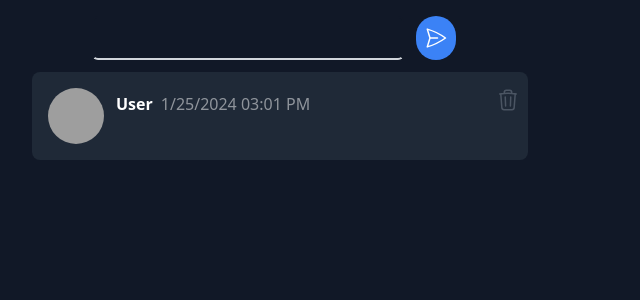
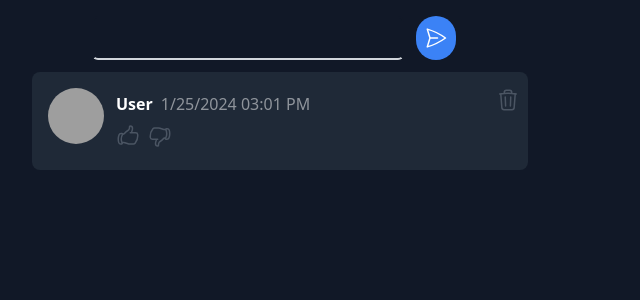
Before and after one commit to TimAlbanUrl/ChatV1, a Vue app: page / in a window 1280 px wide. Both pictures are taken after a click on the button 436 px from the left and 38 px from the top of the page. Shown: the top 300 px of the page, without its empty margins (0-640 px from the left). Built offline with nearby package versions, Linux system fonts and the light colour scheme; grey boxes are pictures that could not be loaded.

Commit message:
build: like/dislike front end

```diff
--- a/src/components/MessageComponent.vue
+++ b/src/components/MessageComponent.vue
@@ -56,6 +56,16 @@
                     <p class="mx-1">
                         {{ message.text }}
                     </p>
+                    <button class="stroke-2 text-gray-600 p-1" @click="emit('like', message.id)">
+                        <svg xmlns="http://www.w3.org/2000/svg" fill="none" viewBox="0 0 24 24" stroke-width="1.5" stroke="currentColor" class="w-6 h-6">
+                            <path stroke-linecap="round" stroke-linejoin="round" d="M6.633 10.25c.806 0 1.533-.446 2.031-1.08a9.041 9.041 0 0 1 2.861-2.4c.723-.384 1.35-.956 1.653-1.715a4.498 4.498 0 0 0 .322-1.672V2.75a.75.75 0 0 1 .75-.75 2.25 2.25 0 0 1 2.25 2.25c0 1.152-.26 2.243-.723 3.218-.266.558.107 1.282.725 1.282m0 0h3.126c1.026 0 1.945.694 2.054 1.715.045.422.068.85.068 1.285a11.95 11.95 0 0 1-2.649 7.521c-.388.482-.987.729-1.605.729H13.48c-.483 0-.964-.078-1.423-.23l-3.114-1.04a4.501 4.501 0 0 0-1.423-.23H5.904m10.598-9.75H14.25M5.904 18.5c.083.205.173.405.27.602.197.4-.078.898-.523.898h-.908c-.889 0-1.713-.518-1.972-1.368a12 12 0 0 1-.521-3.507c0-1.553.295-3.036.831-4.398C3.387 9.953 4.167 9.5 5 9.5h1.053c.472 0 .745.556.5.96a8.958 8.958 0 0 0-1.302 4.665c0 1.194.232 2.333.654 3.375Z" />
+                        </svg>
+                    </button>
+                    <button class="stroke-2 text-gray-600 p-1" @click="emit('like', message.id)">
+                        <svg xmlns="http://www.w3.org/2000/svg" fill="none" viewBox="0 0 24 24" stroke-width="1.5" stroke="currentColor" class="w-6 h-6">
+                            <path stroke-linecap="round" stroke-linejoin="round" d="M7.498 15.25H4.372c-1.026 0-1.945-.694-2.054-1.715a12.137 12.137 0 0 1-.068-1.285c0-2.848.992-5.464 2.649-7.521C5.287 4.247 5.886 4 6.504 4h4.016a4.5 4.5 0 0 1 1.423.23l3.114 1.04a4.5 4.5 0 0 0 1.423.23h1.294M7.498 15.25c.618 0 .991.724.725 1.282A7.471 7.471 0 0 0 7.5 19.75 2.25 2.25 0 0 0 9.75 22a.75.75 0 0 0 .75-.75v-.633c0-.573.11-1.14.322-1.672.304-.76.93-1.33 1.653-1.715a9.04 9.04 0 0 0 2.86-2.4c.498-.634 1.226-1.08 2.032-1.08h.384m-10.253 1.5H9.7m8.075-9.75c.01.05.027.1.05.148.593 1.2.925 2.55.925 3.977 0 1.487-.36 2.89-.999 4.125m.023-8.25c-.076-.365.183-.75.575-.75h.908c.889 0 1.713.518 1.972 1.368.339 1.11.521 2.287.521 3.507 0 1.553-.295 3.036-.831 4.398-.306.774-1.086 1.227-1.918 1.227h-1.053c-.472 0-.745-.556-.5-.96a8.95 8.95 0 0 0 .303-.54" />
+                        </svg>
+                    </button>
                 </article>
             </div>
             <button class="place-self-start stroke-2 text-gray-600" @click="emit('delete', message.id)">
```
